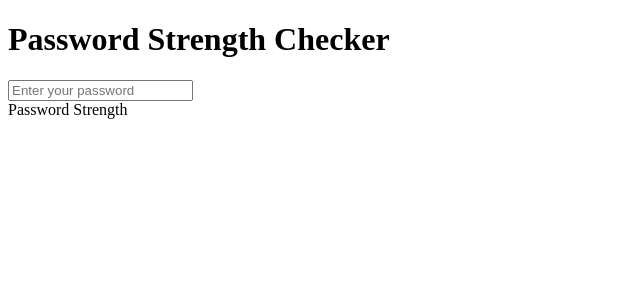
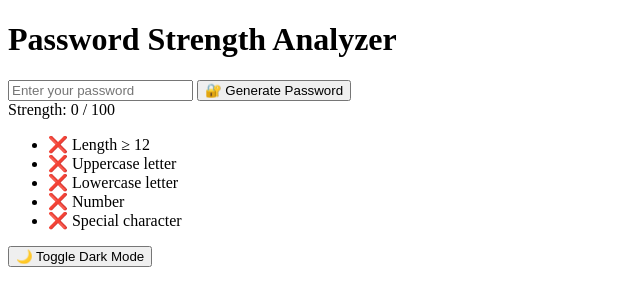
Before and after one commit to kkk-boop/password-strength-analyser, a plain HTML site: page index.html in a window 1280 px wide. Shown: the whole page, without its empty margins (0-640 px from the left). Drawn offline with Linux system fonts and the light colour scheme.

Commit message:
Update index.html

```diff
--- a/index.html
+++ b/index.html
@@ -1,15 +1,31 @@
-<!DOCTYPE html>
 <!DOCTYPE html>
 <html>
 <head>
-  <title>Password Strength Tester</title>
+  <title>Password Strength Analyzer</title>
   <link rel="stylesheet" href="style.css">
 </head>
 <body>
-  <h1>Password Strength Checker</h1>
-  <input type="password" id="password" placeholder="Enter your password" />
-  <div id="strength">Password Strength</div>
-  <ul id="suggestions"></ul>
+  <div class="container">
+    <h1>Password Strength Analyzer</h1>
+
+    <input type="password" id="password" placeholder="Enter your password" />
+    <button id="generateBtn">🔐 Generate Password</button>
+
+    <div id="strength-text">Strength: 0 / 100</div>
+    <div id="bar-container">
+      <div id="bar"></div>
+    </div>
+
+    <ul id="checklist">
+      <li id="len">❌ Length ≥ 12</li>
+      <li id="upper">❌ Uppercase letter</li>
+      <li id="lower">❌ Lowercase letter</li>
+      <li id="num">❌ Number</li>
+      <li id="special">❌ Special character</li>
+    </ul>
+
+    <button id="toggleDark">🌙 Toggle Dark Mode</button>
+  </div>
 
   <script src="script.js"></script>
 </body>
```
